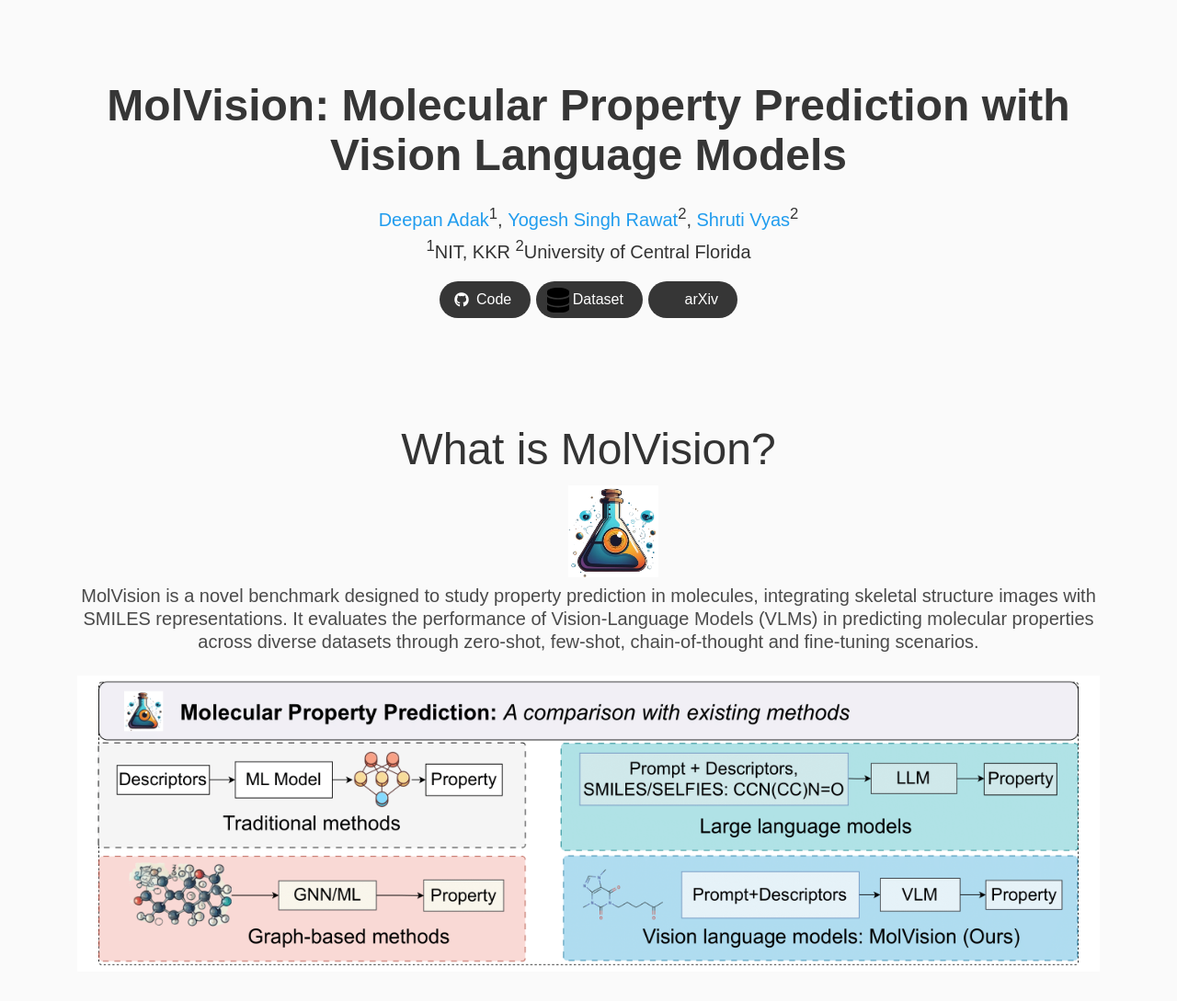
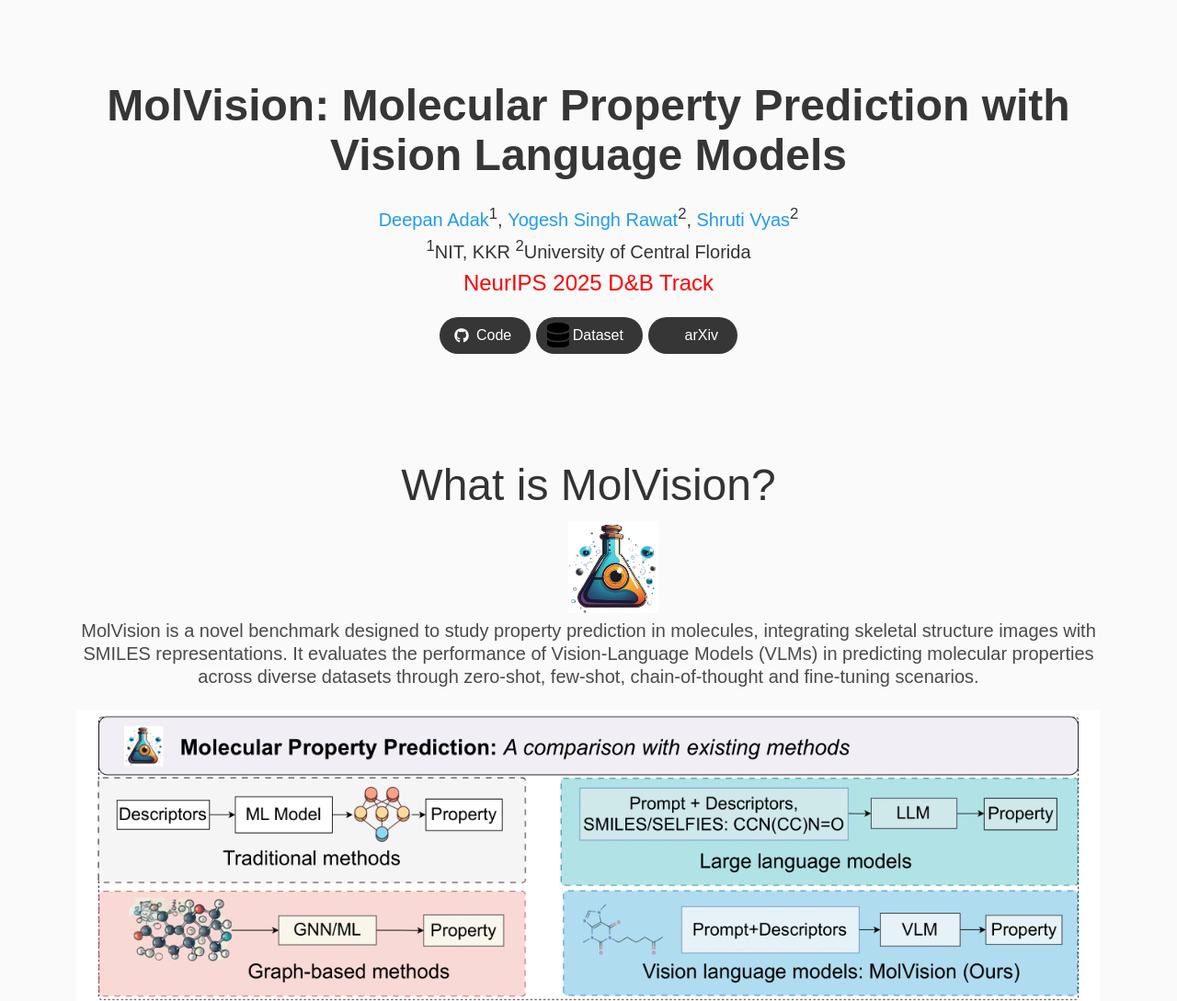
Before and after one commit to molvision/MolVision, a plain HTML site: page index.html in a window 1280 px wide. Shown: the top 1089 px of the page at 92% size. Drawn offline with nearby package versions, Linux system fonts and the light colour scheme; some icons are missing; a web font is replaced by a local one.

Commit message:
adding neurips acceptance

```diff
--- a/index.html
+++ b/index.html
@@ -72,6 +72,9 @@
 <div class="is-size-5 publication-authors">
   <span class="author-block"><sup>1</sup>NIT, KKR</span>
   <span class="author-block"><sup>2</sup>University of Central Florida</span><br>
+</div>
+<div class="is-size-4 publication-authors" style="color: red;">
+  <span class="author-block">NeurIPS 2025 D&B Track</span>
 </div>
                   <div class="column has-text-centered">
                     <div class="publication-links">
```
